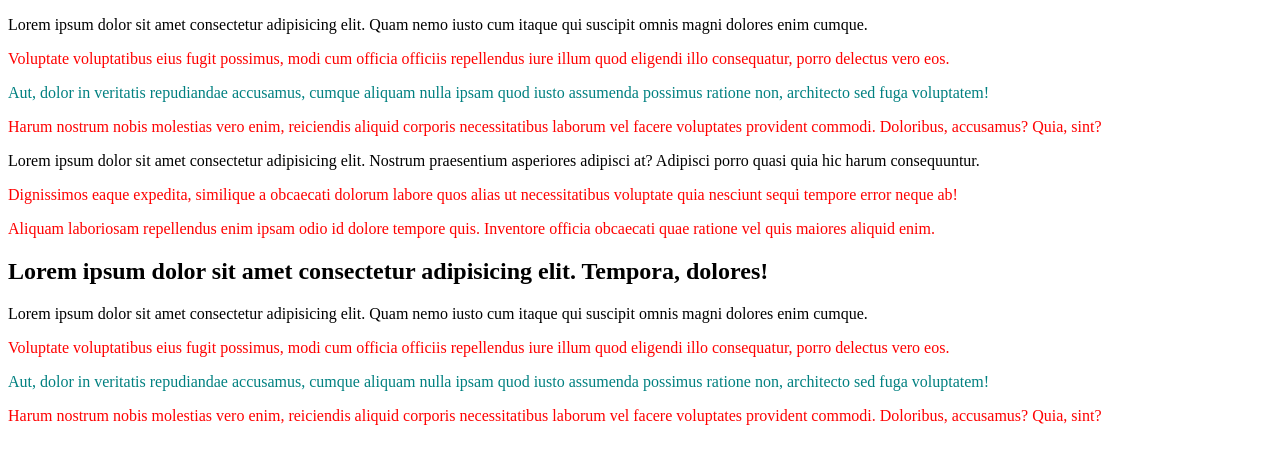
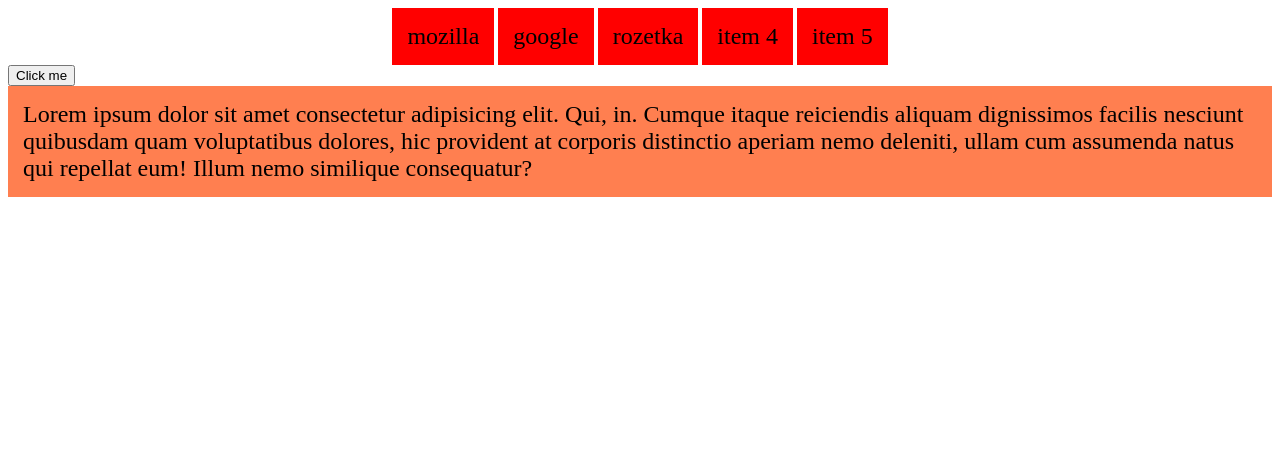
Before and after one commit to slimon87/fm_css2, a plain HTML site: page index.html in a window 1280 px wide. Drawn offline with Linux system fonts and the light colour scheme.

Commit message:
Example Psevdoclasses

```diff
--- a/assets/css/style.css
+++ b/assets/css/style.css
@@ -1,21 +1,40 @@
-:root{
-  --main-font-size: 16px;
+.navigation{}
+.link-list{
+  list-style: none;
+  margin: 0;
+  padding: 0;
+  text-align: center;
+}
+.link-list>li{
+  display: inline-block;
+}
+.page-link:not(button){
+  display: block;
+  padding: 15px;
+  background-color: coral;
+  color:#000;
+  text-decoration: none;
+  font-size: 1.5em;
+}
+.page-link:link{
+  background-color: red;
+}
+.page-link:visited{
+  color: aqua;
+  background-color:blueviolet;
+}
+.page-link:hover{
+  color:white;
+  /* border:3px solid red; */
+}
+.page-link:focus{
+  border-radius: 50%;
+  outline: 4px dotted hotpink;
+}
+.page-link:active{
+  background-color:green;
 }
 
-
-p+p{
-  color:red;
-
+div:focus{
+  background-color: indigo;
 }
-p+div{
-  color:teal;
-}
-
-#container > p ~ div{
-  font-size: var(--main-font-size);
-}
-
-.inner-block>p:hover{
-  background-color: #7ed7e2;
-  color: #fff;
-}
--- a/index.html
+++ b/index.html
@@ -8,32 +8,16 @@
     <link rel="stylesheet" href="./assets/css/style.css" />
   </head>
   <body>
-    <div id="container">
-      <div class="block">
-        <p>Lorem ipsum dolor sit amet consectetur adipisicing elit. Quam nemo iusto cum itaque qui suscipit omnis magni dolores enim cumque.</p>
-        <p>Voluptate voluptatibus eius fugit possimus, modi cum officia officiis repellendus iure illum quod eligendi illo consequatur, porro delectus vero eos.</p>
-        <div class="inner-block">
-          <p>Aut, dolor in veritatis repudiandae accusamus, cumque aliquam nulla ipsam quod iusto assumenda possimus ratione non, architecto sed fuga voluptatem!</p>
-          <p>Harum nostrum nobis molestias vero enim, reiciendis aliquid corporis necessitatibus laborum vel facere voluptates provident commodi. Doloribus, accusamus? Quia, sint?</p>
-        </div>
-      </div>
-
-      <p>Lorem ipsum dolor sit amet consectetur adipisicing elit. Nostrum praesentium asperiores adipisci at? Adipisci porro quasi quia hic harum consequuntur.</p>
-      <p>Dignissimos eaque expedita, similique a obcaecati dolorum labore quos alias ut necessitatibus voluptate quia nesciunt sequi tempore error neque ab!</p>
-      <p>Aliquam laboriosam repellendus enim ipsam odio id dolore tempore quis. Inventore officia obcaecati quae ratione vel quis maiores aliquid enim.</p>
-
-      <section>
-        <h1>Lorem ipsum dolor sit amet consectetur adipisicing elit. Tempora, dolores!</h1>
-      </section>
-
-      <div class="block">
-        <p>Lorem ipsum dolor sit amet consectetur adipisicing elit. Quam nemo iusto cum itaque qui suscipit omnis magni dolores enim cumque.</p>
-        <p>Voluptate voluptatibus eius fugit possimus, modi cum officia officiis repellendus iure illum quod eligendi illo consequatur, porro delectus vero eos.</p>
-        <div class="inner-block">
-          <p>Aut, dolor in veritatis repudiandae accusamus, cumque aliquam nulla ipsam quod iusto assumenda possimus ratione non, architecto sed fuga voluptatem!</p>
-          <p>Harum nostrum nobis molestias vero enim, reiciendis aliquid corporis necessitatibus laborum vel facere voluptates provident commodi. Doloribus, accusamus? Quia, sint?</p>
-        </div>
-      </div>
-    </div>
+    <nav class="navigation">
+      <ul class="link-list">
+        <li><a tabindex="2" href="https://developer.mozilla.org/" class="page-link" target="_blank">mozilla</a></li>
+        <li><a tabindex="4" href="https://google.com" class="page-link" target="_blank">google</a></li>
+        <li><a tabindex="1" href="https://rozetka.com.ua" class="page-link" target="_blank">rozetka</a></li>
+        <li><a href="#" class="page-link">item 4</a></li>
+        <li><a tabindex="3" href="#" class="page-link">item 5</a></li>
+      </ul>
+    </nav>
+    <button class="page-link">Click me</button>
+    <div tabindex="5" class="page-link">Lorem ipsum dolor sit amet consectetur adipisicing elit. Qui, in. Cumque itaque reiciendis aliquam dignissimos facilis nesciunt quibusdam quam voluptatibus dolores, hic provident at corporis distinctio aperiam nemo deleniti, ullam cum assumenda natus qui repellat eum! Illum nemo similique consequatur?</div>
   </body>
 </html>
```
